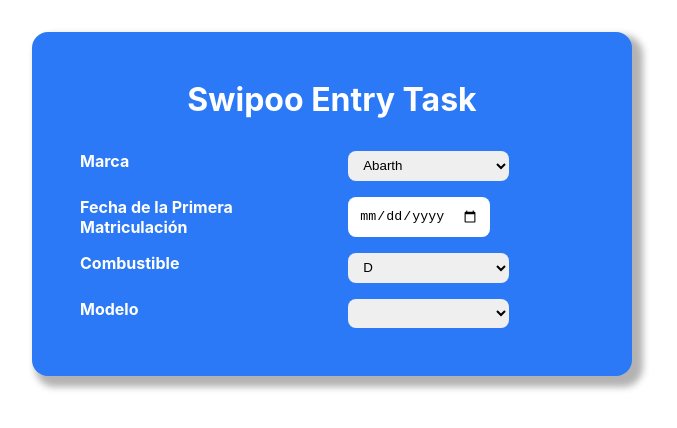
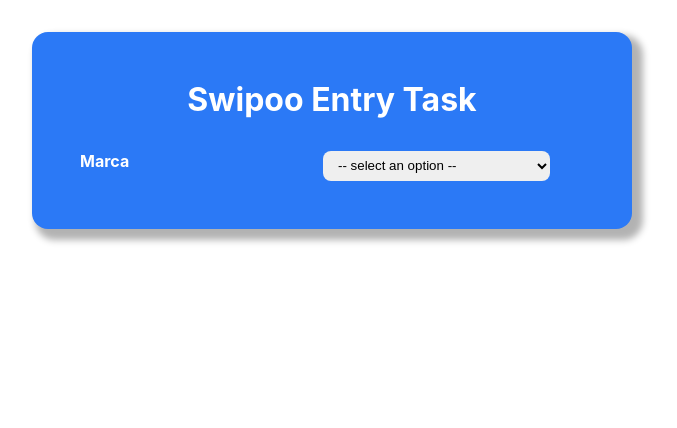
Before and after one commit to mdelarosatoro/swipoo-entry-task, a React (Create React App) app: page / in a window 1280 px wide. Shown: the top 428 px of the page, without its empty margins (308-985 px from the left). Built offline with nearby package versions, Linux system fonts and the light colour scheme.

Commit message:
Added more styling and loading feedback

```diff
--- a/src/components/SearchForm/SearchForm.scss
+++ b/src/components/SearchForm/SearchForm.scss
@@ -27,7 +27,7 @@
     }
 
     &__label {
-        width: 50%;
+        width: 100%;
         display: block;
         color: variables.$primary-color-bright;
         font-weight: bold;
@@ -38,6 +38,34 @@
         padding: 0.4rem 0.7rem;
         border-radius: 0.5rem;
         border: none;
-        width: fit-content;
+        width: 100%;
+    }
+
+    &__loading {
+        width: 50px;
+        height: 50px;
+        background-color: variables.$cta-color;
+        animation: rotation 3s linear infinite;
     }
 }
+
+@media screen and (min-width: 476px) {
+    .form {
+        &__label {
+            width: 45%;
+        }
+
+        &__input {
+            width: 45%;
+        }
+    }
+}
+
+@keyframes rotation {
+    0% {
+        transform: rotate(0deg);
+    }
+    100% {
+        transform: rotate(360deg);
+    }
+}
--- a/src/components/SearchForm/SearchForm.tsx
+++ b/src/components/SearchForm/SearchForm.tsx
@@ -1,3 +1,4 @@
+/* eslint-disable no-nested-ternary */
 import React, { ChangeEvent, useEffect, useState } from 'react';
 import { BRANDS, FUEL } from '../../data/carData';
 import { calculateDeprecation } from '../../helpers/calculateDeprecation';
@@ -29,6 +30,7 @@
     const [valuationOverTime, setValuationOverTime] = useState<ValuationI[]>(
         []
     );
+    const [loading, setLoading] = useState(false);
 
     const handleChange = (e: ChangeEvent) => {
         const target = e.target as HTMLSelectElement;
@@ -55,11 +57,13 @@
             formValue.enrollmentDate !== '' &&
             formValue.fuel !== ''
         ) {
+            setLoading(true);
             getCars(
                 formValue.brand,
                 formValue.enrollmentDate,
                 formValue.fuel
             ).then((resp) => {
+                setLoading(false);
                 setCars(resp.data.cars);
             });
         }
@@ -79,7 +83,7 @@
                     value={formValue.brand}
                     onChange={handleChange}
                 >
-                    <option disabled selected>
+                    <option disabled value="">
                         {' '}
                         -- select an option --{' '}
                     </option>
@@ -90,6 +94,7 @@
                     ))}
                 </select>
             </div>
+            {formValue.brand && (
                 <div className="form__input-container">
                     <label
                         className="form__label"
@@ -106,6 +111,8 @@
                         onChange={handleChange}
                     />
                 </div>
+            )}
+            {formValue.brand && formValue.enrollmentDate && (
                 <div className="form__input-container">
                     <label className="form__label" htmlFor="fuel">
                         Combustible
@@ -117,7 +124,7 @@
                         value={formValue.fuel}
                         onChange={handleChange}
                     >
-                    <option disabled selected>
+                        <option disabled value="">
                             {' '}
                             -- select an option --{' '}
                         </option>
@@ -128,6 +135,13 @@
                         ))}
                     </select>
                 </div>
+            )}
+            {formValue.brand &&
+                formValue.enrollmentDate &&
+                formValue.fuel &&
+                (loading ? (
+                    <div className="form__loading" />
+                ) : cars.length > 0 ? (
                     <div className="form__input-container">
                         <label className="form__label" htmlFor="model">
                             Modelo
@@ -139,7 +153,7 @@
                             value={selectedCar.model}
                             onChange={handleSelect}
                         >
-                    <option disabled defaultValue="">
+                            <option disabled value="">
                                 {' '}
                                 -- select an option --{' '}
                             </option>
@@ -150,6 +164,9 @@
                             ))}
                         </select>
                     </div>
+                ) : (
+                    <p>No se encontró ningún modelo.</p>
+                ))}
             {selectedCar.brand && <CarDetails car={selectedCar} />}
             {valuationOverTime.length > 0 && (
                 <CarValuation valuationOverTime={valuationOverTime} />
```
Lines whose indentation alone changed are shown as unchanged.
